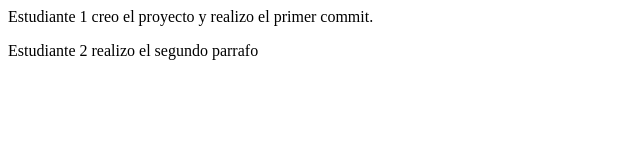
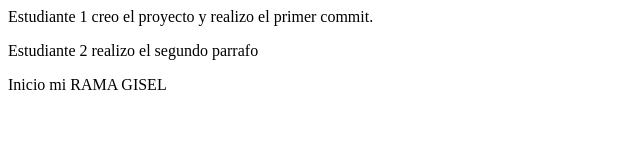
Before and after one commit to vazgiselle8-sys/practica-git-parejas, a plain HTML site: page index.html in a window 1280 px wide. Shown: the whole page, without its empty margins (0-640 px from the left). Drawn offline with Linux system fonts and the light colour scheme.

Commit message:
INICIO DE RAMA GISEL

```diff
--- a/index.html
+++ b/index.html
@@ -1,2 +1,3 @@
 <p>Estudiante 1 creo el proyecto y realizo el primer commit.</p>
 <p>Estudiante 2 realizo el segundo parrafo </p>
+<p> Inicio mi RAMA GISEL</p>
```
